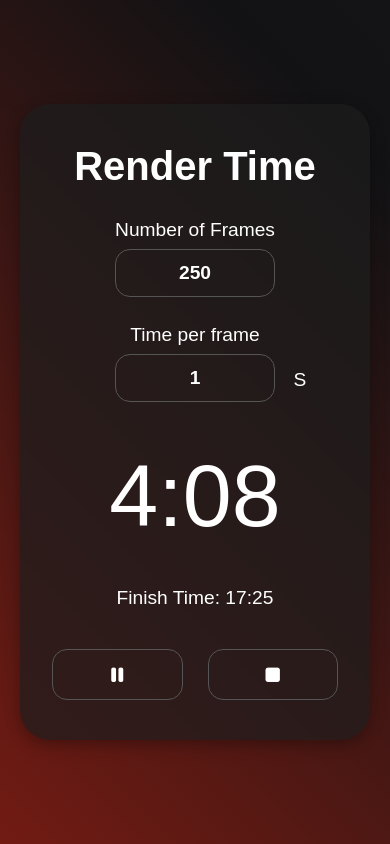
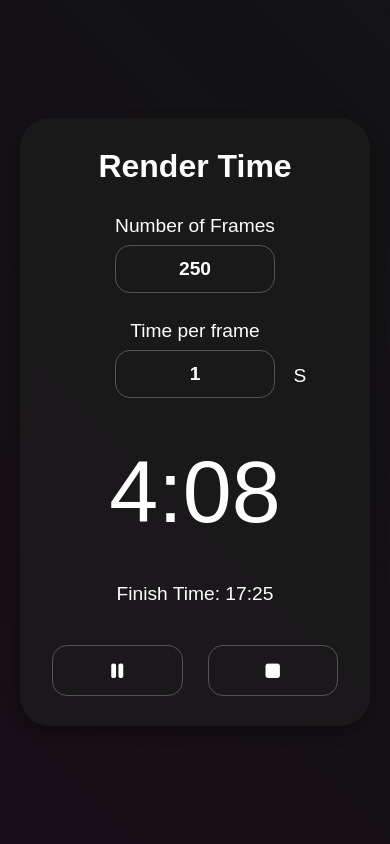
Before and after one commit to klawsklaws/Render-Timer, a plain HTML site: page index.html in a window 390 px wide. Both pictures are taken after a click on the button 117 px from the left and 572 px from the top of the page. Drawn offline with Linux system fonts and the light colour scheme.

Commit message:
Update style.css

```diff
--- a/style.css
+++ b/style.css
@@ -7,7 +7,7 @@
 
 body {
     font-family: Myriad Pro Semibold, sans-serif;
-    background: linear-gradient(45deg, #f12711, #121214, #2a2c30); /* Initial gradient */
+    background: linear-gradient(45deg, #1c0818, #121214, #2a2c30); /* Initial gradient */
     background-size: 400% 400%; /* Make the gradient large enough to animate */
     animation: gradientAnimation 10s ease infinite; /* Apply the animation */
     color: white;
@@ -128,6 +128,7 @@ input[type="number"] {
     font-size: 5.5rem;
     margin-top: 40px; /* Increased margin above the timer */
     margin-bottom: 40px; /* Added margin below the timer for consistent spacing */
+    transition: font-size 0.3s ease; /* Smooth transition between font size changes */
 }
 
 /* Controls container styling */
@@ -198,3 +199,36 @@ html, body {
     text-align: center;
     color: #aaa;
 }
+
+/* Countdown timer font-size adjustments */
+#timerDisplay {
+    white-space: nowrap; /* Prevents the timer text from wrapping */
+    overflow: hidden; /* Hide overflow if the text is too large */
+    text-overflow: ellipsis; /* Add ellipsis when text overflows */
+    display: inline-block; /* Keeps the timer in one line */
+    transition: font-size 0.3s ease; /* Smooth transition between font size changes */
+}
+
+/* Adjust font size based on the length of the countdown */
+.timer p {
+    font-size: 5rem; /* Default font size */
+}
+
+/* Adjust font size for smaller countdown */
+.timer p {
+    font-size: 6rem; /* Larger font size for normal countdown */
+}
+
+/* Responsive design for small screens */
+@media (max-width: 600px) {
+    #timerDisplay {
+        font-size: 5vw; /* Adjust font size for smaller screens */
+    }
+    /* Smaller elements and more compact layout */
+    .container {
+        padding: 30px;
+    }
+    h1 {
+        font-size: 2rem;
+    }
+}
```
